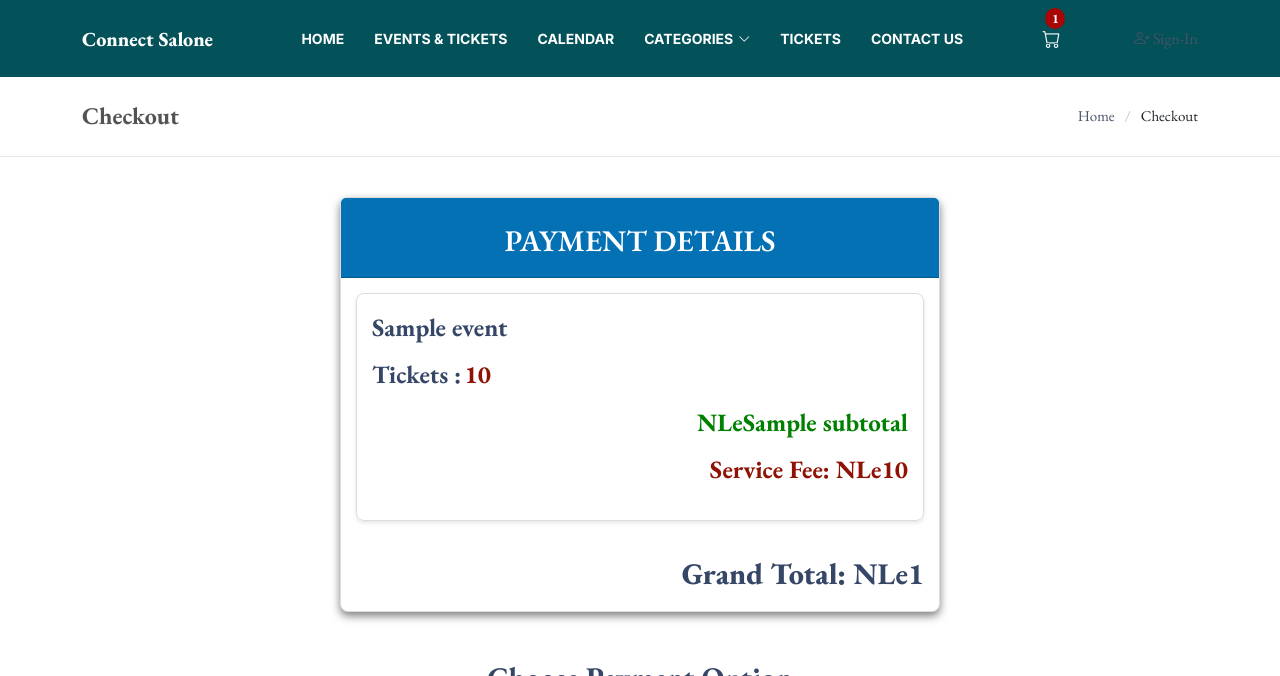
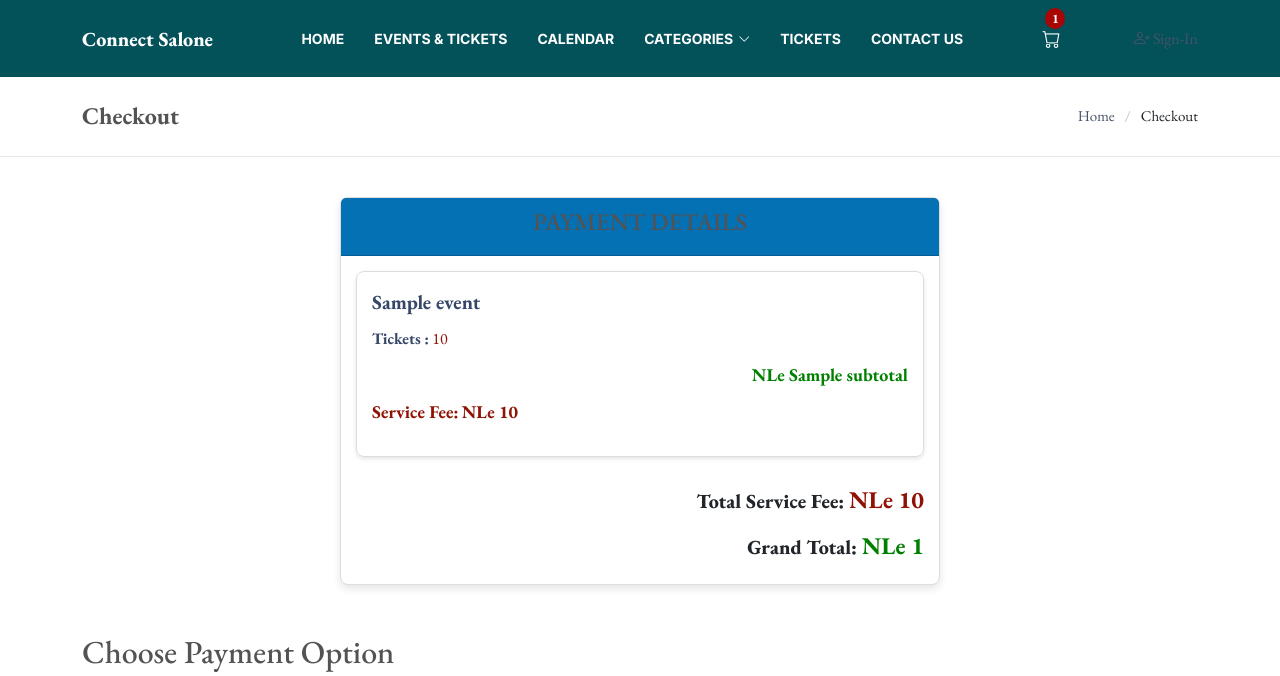
Before and after one commit to connectsalone/Connect_Salone, a Django app: template events/templates/events/checkout_page.html in a window 1280 px wide. Shown: the top 676 px of the page. Run offline with Django 5.2, Linux system fonts and the light colour scheme; the template is opened without the code that fills it: most values are stand-ins (such as "Sample title", 1, 10 or a date in 2020); some libraries are stand-ins or nearby versions.

Commit message:
Updated Checkout Page

```diff
--- a/events/templates/events/checkout_page.html
+++ b/events/templates/events/checkout_page.html
@@ -1,10 +1,11 @@
 {% extends "events/base.html" %} {% load static %} {% block content %}
 
 <style>
+  /* General card styling */
   .card {
     border: 1px solid #ddd;
     border-radius: 8px;
-    box-shadow: 0 4px 8px rgba(0, 0, 0, 0.5);
+    box-shadow: 0 4px 8px rgba(0, 0, 0, 0.1);
     margin: 0 auto 20px auto;
     width: 80%;
     max-width: 600px;
@@ -29,7 +30,7 @@
     margin-bottom: 10px;
   }
 
-  /* Smaller cards inside the main card */
+  /* Styling for each event card */
   .event-card {
     border: 1px solid #ddd;
     border-radius: 8px;
@@ -38,75 +39,79 @@
     box-shadow: 0 2px 4px rgba(0, 0, 0, 0.1);
   }
 
-  .payment-deatil {
-    font-size: 30px;
-    font-weight: 600;
-    margin-top: 15px;
-    color: white;
-  }
-
   .event-name {
     font-weight: bold;
-    font-size: 25px;
+    font-size: 20px;
     color: #354667;
   }
 
+  .event-ticket-number {
+    font-weight: bold;
+    color: #354667;
+  }
+
+  .event-tickets {
+    color: #8f1204;
+  }
+
+  .event-subtotal,
+  .event-service-fee {
+    font-weight: bold;
+    font-size: 18px;
+    text-align: right;
+  }
+
   .event-subtotal {
-    font-weight: bold;
-    font-size: 25px;
-    text-align: right;
     color: green;
   }
 
   .event-service-fee {
-    font-weight: bold;
-    font-size: 25px;
-    text-align: right;
     color: #8f1204;
   }
 
-  .event-ticket-number {
-    font-weight: bold;
-    font-size: 25px;
-    color: #354667;
+  /* Total amounts - Service Fee and Grand Total */
+  .total-amounts {
+    margin-top: 20px;
+    display: flex;
+    flex-direction: column;
+    align-items: flex-end;
   }
 
-  .event-tickets {
+  .total-amounts div {
+    font-size: 20px;
     font-weight: bold;
-    font-size: 25px;
-    color: #8f1204;
+    margin: 5px 0;
   }
 
-  .payment-option {
-    text-align: center;
-    margin-top: 20px;
+  .service-fee-total,
+  .grand-total {
+    color: green;
+    font-size: 24px;
+    font-weight: bold;
   }
 
-  .payment-logo {
-    display: flex;
-    justify-content: center;
-    gap: 50px;
-  }
-
-  .payment-logo img.payment-img {
-    width: 120px;
-    height: auto;
+  .service-fee-total {
+    color: #8f1204; /* Service Fee in red */
   }
 
   .grand-total {
-    font-size: 30px;
-    font-weight: bold;
-    text-align: right;
-    margin-top: 30px;
-    color: #354667;
+    color: green; /* Grand Total in green */
   }
 
-  .payment-option {
-    font-size: 30px;
-    font-weight: bold;
-    margin-top: 30px;
-    color: #354667;
-    margin-bottom: 20px;
+  /* Mobile responsive adjustments */
+  @media (max-width: 768px) {
+    .card {
+      width: 90%;
+    }
+
+    .payment-logo {
+      gap: 20px;
+    }
+
+    .service-fee-total,
+    .grand-total {
+      font-size: 20px; /* Adjust font size on smaller screens */
+    }
   }
 </style>
 
@@ -143,24 +148,34 @@
                 <span class="event-ticket-number">Tickets :</span>
                 <span class="event-tickets">{{ event_data.quantity }}</span>
               </li>
-              <li class="event-subtotal">NLe{{ event_data.subtotal }}</li>
-              <li class="event-service-fee">
-                Service Fee: NLe{{ event_data.service_fee }}
+              <li class="event-subtotal">NLe {{ event_data.subtotal }}</li>
+              <li>
+                <span class="event-service-fee">Service Fee:</span>
+                <span class="event-service-fee"
+                  >NLe {{ event_data.service_fee }}</span
+                >
               </li>
             </ul>
           </div>
           {% endfor %}
 
-          <!-- Grand Total -->
-          <div class="grand-total">
-            <strong>Grand Total:</strong> NLe{{ total_price }}
+          <!-- Service Fee Total and Grand Total -->
+          <div class="total-amounts">
+            <div>
+              <strong>Total Service Fee:</strong>
+              <span class="service-fee-total">NLe {{ service_fee_total }}</span>
+            </div>
+            <div>
+              <strong>Grand Total:</strong>
+              <span class="grand-total">NLe {{ total_price }}</span>
+            </div>
           </div>
         </div>
       </div>
 
       <!-- Payment Options -->
       <div class="payment-option">
-        <h2 class="payment-option">Choose Payment Option</h2>
+        <h2>Choose Payment Option</h2>
         <div class="payment-logo">
           <a href="3"
             ><img
@@ -177,7 +192,7 @@
           <a href="{% url 'orange_payment' %}"
             ><img
               src="{% static 'assets/img/afrimoney1.png' %}"
-              alt="Orange Money Logo"
+              alt="AfriMoney Logo"
               class="payment-img"
           /></a>
         </div>
```
Also changed, not shown: events/views.py (+9 -5 lines), db.sqlite3.
